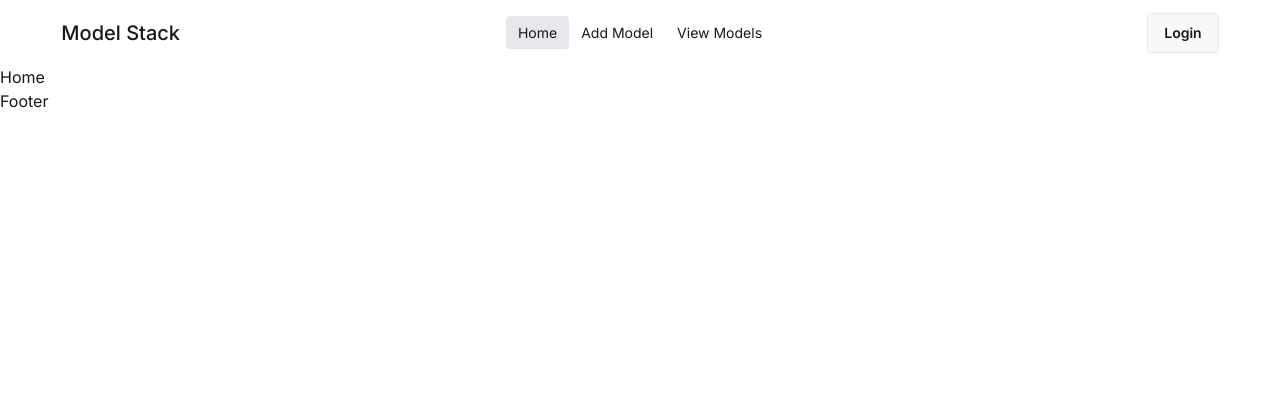
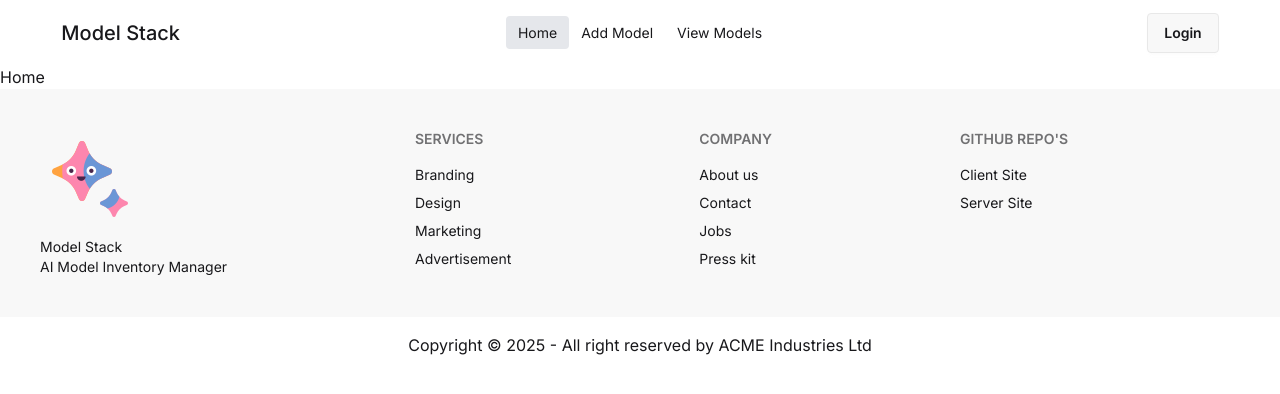
Before and after one commit to AdalOnShow/Model-Stack-Client-Site, a React (Vite) app: page / in a window 1280 px wide. Shown: the top 394 px of the page. Built offline with nearby package versions, Linux system fonts and the light colour scheme.

Commit message:
Add footer component, login and register pages, and update routing

```diff
--- a/src/components/Footer.jsx
+++ b/src/components/Footer.jsx
@@ -1,8 +1,42 @@
 import React from 'react'
+import { Link } from 'react-router'
 
 const Footer = () => {
   return (
-    <div>Footer</div>
+    <div>
+      <footer className="footer sm:footer-horizontal bg-base-200 text-base-content p-10">
+        <aside>
+          <img src="/logo.png" alt="" />
+          <p>
+            Model Stack
+            <br />
+            AI Model Inventory Manager
+          </p>
+        </aside>
+        <nav>
+          <h6 className="footer-title">Services</h6>
+          <Link to="/" className="link link-hover">Branding</Link>
+          <Link to="/" className="link link-hover">Design</Link>
+          <Link to="/" className="link link-hover">Marketing</Link>
+          <Link to="/" className="link link-hover">Advertisement</Link>
+        </nav>
+        <nav>
+          <h6 className="footer-title">Company</h6>
+          <Link to="/" className="link link-hover">About us</Link>
+          <Link to="/" className="link link-hover">Contact</Link>
+          <Link to="/" className="link link-hover">Jobs</Link>
+          <Link to="/" className="link link-hover">Press kit</Link>
+        </nav>
+        <nav>
+          <h6 className="footer-title">GitHub repo's</h6>
+          <Link to="/" className="link link-hover">Client Site</Link>
+          <Link to="/" className="link link-hover">Server Site</Link>
+        </nav>
+      </footer>
+      <aside className='flex-center my-4'>
+        <p>Copyright © {new Date().getFullYear()} - All right reserved by ACME Industries Ltd</p>
+      </aside>
+    </div>
   )
 }
 
--- a/src/components/Navbar.jsx
+++ b/src/components/Navbar.jsx
@@ -30,7 +30,7 @@ const Navbar = () => {
         </ul>
       </div>
       <div className="navbar-end">
-        <a className="btn">Login</a>
+        <Link to="/login" className="btn">Login</Link>
         {/* <div className="dropdown dropdown-end">
           <div tabIndex={0} role="button" className="btn btn-ghost btn-circle avatar">
             <div className="w-10 rounded-full">
--- a/src/index.css
+++ b/src/index.css
@@ -22,3 +22,7 @@
 .active {
   @apply bg-gray-200;
 }
+
+.flex-center {
+  @apply flex items-center justify-center;
+}
--- /dev/null
+++ b/src/pages/Login.jsx
@@ -0,0 +1,9 @@
+import React from 'react'
+
+const Login = () => {
+  return (
+    <div>Login</div>
+  )
+}
+
+export default Login
--- /dev/null
+++ b/src/pages/Register.jsx
@@ -0,0 +1,9 @@
+import React from 'react'
+
+const Register = () => {
+  return (
+    <div>Register</div>
+  )
+}
+
+export default Register
--- a/src/routes/routes.js
+++ b/src/routes/routes.js
@@ -1,6 +1,8 @@
 import { createBrowserRouter } from "react-router";
 import Home from "../home/Home";
 import MainLayout from "../layouts/MainLayout";
+import Login from "../pages/Login";
+import Register from "../pages/Register";
 
 const router = createBrowserRouter([
   {
@@ -11,6 +13,14 @@ const router = createBrowserRouter([
         index: true,
         Component: Home,
       },
+      {
+        path: "/login",
+        Component: Login
+      },
+      {
+        path: "/register",
+        Component: Register
+      }
     ],
   },
 ]);
```
Also changed, not shown: public/logo.png (added).
